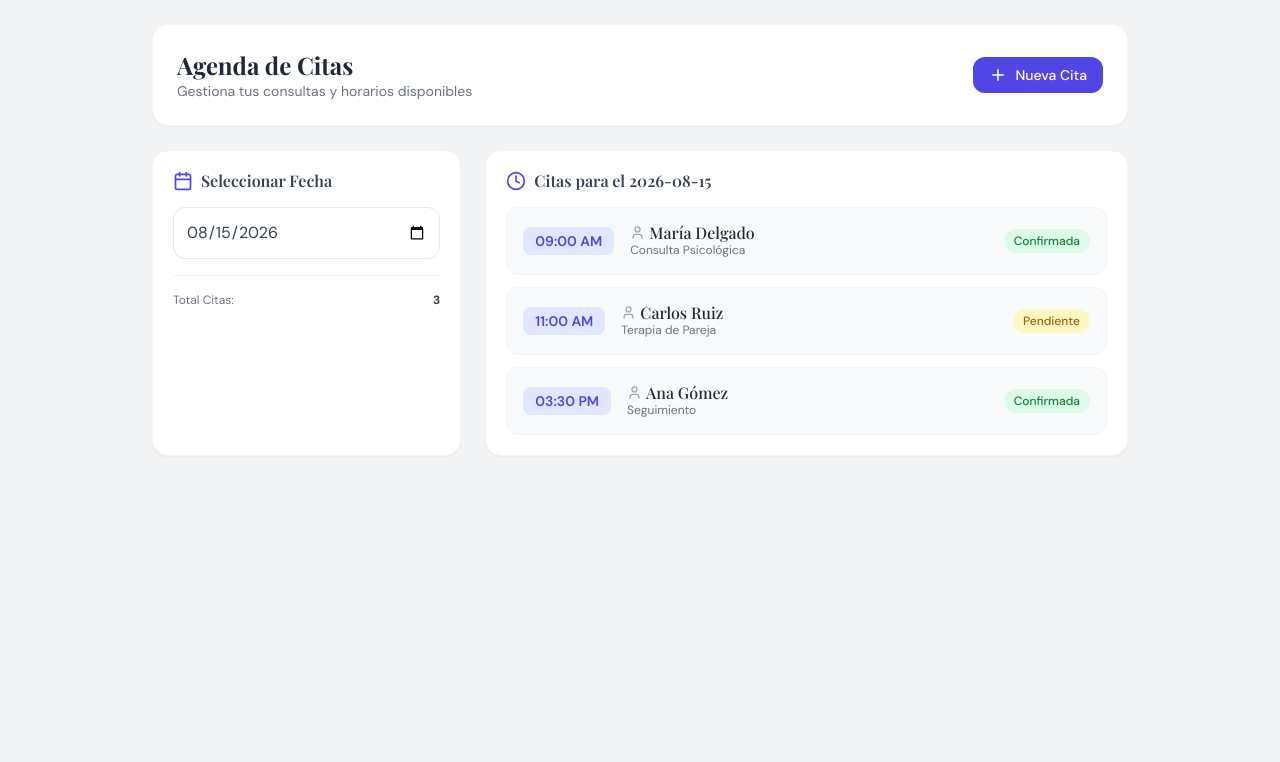
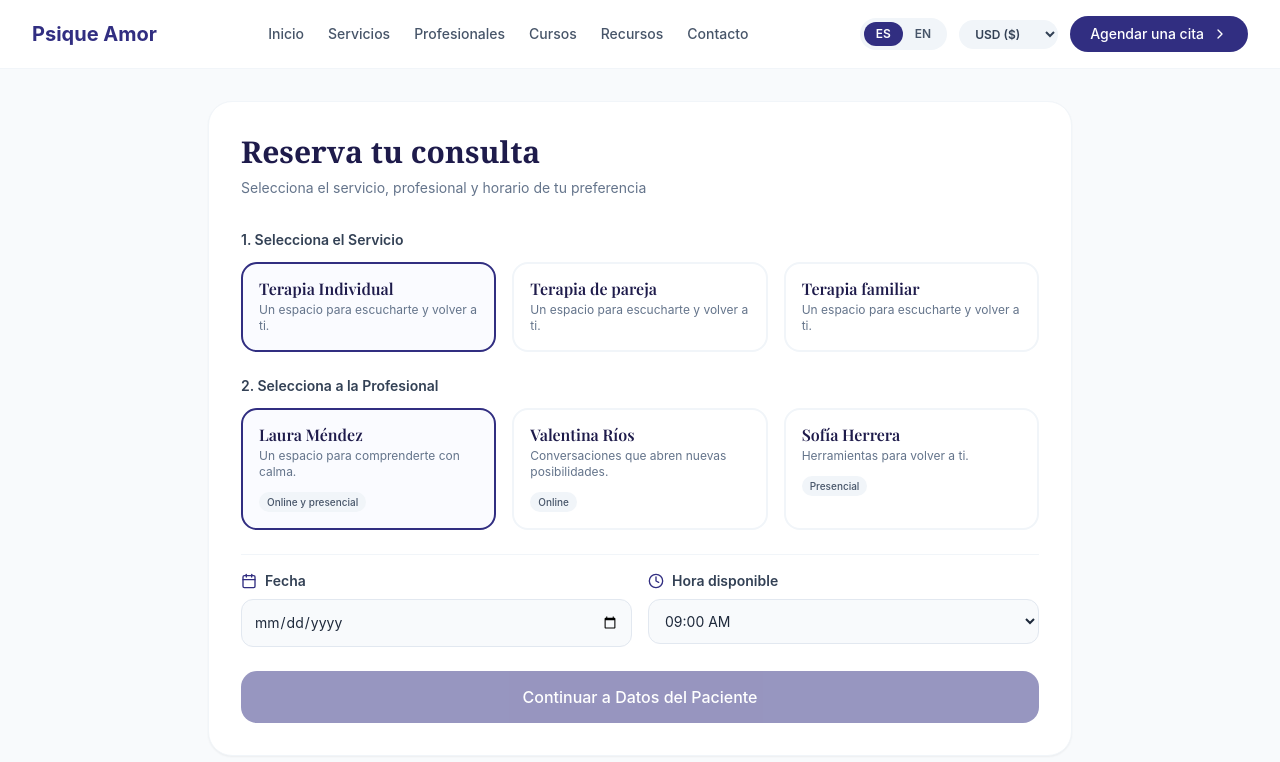
Before and after one commit to jennessevillalobos/MOCKUP-CITAS-DE-PSICOLOGIA, a React (Vite) app: page / in a window 1280 px wide. Shown: the top 762 px of the page. Built offline with nearby package versions, Linux system fonts and the light colour scheme.

Commit message:
Update Schedule.tsx

```diff
--- a/src/pages/Schedule.tsx
+++ b/src/pages/Schedule.tsx
@@ -1,83 +1,295 @@
 import React, { useState } from 'react';
-import { Calendar, Clock, Plus, User } from 'lucide-react';
+import { Calendar, Clock, User, Globe, DollarSign, CreditCard, CheckCircle, ChevronRight } from 'lucide-react';
 
 export const Schedule: React.FC = () => {
-  const [selectedDate, setSelectedDate] = useState('2026-08-15');
-  const [appointments] = useState([
-    { id: 1, time: '09:00 AM', patient: 'María Delgado', type: 'Consulta Psicológica', status: 'Confirmada' },
-    { id: 2, time: '11:00 AM', patient: 'Carlos Ruiz', type: 'Terapia de Pareja', status: 'Pendiente' },
-    { id: 3, time: '03:30 PM', patient: 'Ana Gómez', type: 'Seguimiento', status: 'Confirmada' },
-  ]);
+  // Estados de navegación superior
+  const [language, setLanguage] = useState<'ES' | 'EN'>('ES');
+  const [currency, setCurrency] = useState<'USD' | 'VES' | 'EUR'>('USD');
+
+  // Estados del formulario
+  const [step, setStep] = useState(1);
+  const [service, setService] = useState('Terapia Individual');
+  const [professional, setProfessional] = useState('Laura Méndez');
+  const [modality, setModality] = useState('Online');
+  const [date, setDate] = useState('');
+  const [time, setTime] = useState('09:00 AM');
+
+  // Datos del paciente y pago
+  const [patientName, setPatientName] = useState('');
+  const [patientEmail, setPatientEmail] = useState('');
+  const [reason, setReason] = useState('');
+  const [paymentMethod, setPaymentMethod] = useState('Pago Móvil');
+
+  // Precios
+  const rates = { USD: 1, VES: 36.5, EUR: 0.92 };
+  const basePrice = service === 'Terapia Individual' ? 45 : service === 'Terapia de pareja' ? 60 : 65;
+  const finalPrice = (basePrice * rates[currency]).toFixed(2);
 
   return (
-    <div className="p-6 max-w-5xl mx-auto space-y-6">
-      {/* Encabezado */}
-      <div className="flex justify-between items-center bg-white p-6 rounded-2xl shadow-sm border border-gray-100">
-        <div>
-          <h1 className="text-2xl font-bold text-gray-800">Agenda de Citas</h1>
-          <p className="text-gray-500 text-sm">Gestiona tus consultas y horarios disponibles</p>
+    <div className="min-h-screen bg-[#f8fafc] text-slate-800 font-sans pb-12">
+      {/* Navbar Superior Idéntico al Mockup */}
+      <nav className="bg-white border-b border-slate-100 px-8 py-4 flex justify-between items-center sticky top-0 z-50">
+        <div className="flex items-center gap-2 font-bold text-xl text-slate-900">
+          <span className="text-indigo-900">Psique Amor</span>
         </div>
-        <button className="flex items-center gap-2 bg-indigo-600 hover:bg-indigo-700 text-white px-4 py-2 rounded-xl transition font-medium text-sm">
-          <Plus size={18} /> Nueva Cita
+
+        <div className="hidden md:flex items-center gap-6 text-sm font-medium text-slate-600">
+          <span>Inicio</span>
+          <span>Servicios</span>
+          <span>Profesionales</span>
+          <span>Cursos</span>
+          <span>Recursos</span>
+          <span>Contacto</span>
+        </div>
+
+        <div className="flex items-center gap-3">
+          {/* Selector de Idioma */}
+          <div className="flex bg-slate-100 p-1 rounded-full text-xs font-semibold">
+            <button
+              onClick={() => setLanguage('ES')}
+              className={`px-3 py-1 rounded-full transition ${
+                language === 'ES' ? 'bg-indigo-900 text-white' : 'text-slate-600'
+              }`}
+            >
+              ES
+            </button>
+            <button
+              onClick={() => setLanguage('EN')}
+              className={`px-3 py-1 rounded-full transition ${
+                language === 'EN' ? 'bg-indigo-900 text-white' : 'text-slate-600'
+              }`}
+            >
+              EN
             </button>
           </div>
 
-      <div className="grid grid-cols-1 md:grid-cols-3 gap-6">
-        {/* Selector de fecha */}
-        <div className="bg-white p-5 rounded-2xl shadow-sm border border-gray-100 space-y-4">
-          <h2 className="font-semibold text-gray-700 flex items-center gap-2">
-            <Calendar className="text-indigo-600" size={20} /> Seleccionar Fecha
-          </h2>
-          <input
-            type="date"
-            value={selectedDate}
-            onChange={(e) => setSelectedDate(e.target.value)}
-            className="w-full p-3 border border-gray-200 rounded-xl focus:outline-none focus:ring-2 focus:ring-indigo-500 text-gray-700"
-          />
-          <div className="pt-4 border-t border-gray-100 text-xs text-gray-500 space-y-2">
-            <div className="flex justify-between">
-              <span>Total Citas:</span>
-              <span className="font-bold text-gray-700">{appointments.length}</span>
+          {/* Selector de Moneda */}
+          <select
+            value={currency}
+            onChange={(e) => setCurrency(e.target.value as any)}
+            className="bg-slate-100 text-slate-700 text-xs font-semibold px-3 py-1.5 rounded-full border-none focus:outline-none cursor-pointer"
+          >
+            <option value="USD">USD ($)</option>
+            <option value="VES">VES (Bs.)</option>
+            <option value="EUR">EUR (€)</option>
+          </select>
+
+          <button className="bg-indigo-900 text-white px-5 py-2 rounded-full text-sm font-medium hover:bg-indigo-800 transition flex items-center gap-2">
+            {language === 'ES' ? 'Agendar una cita' : 'Book Appointment'} <ChevronRight size={16} />
+          </button>
         </div>
+      </nav>
+
+      {/* Contenido Principal */}
+      <div className="max-w-4xl mx-auto mt-8 px-4">
+        <div className="bg-white rounded-3xl p-8 shadow-sm border border-slate-100">
+          <h1 className="text-3xl font-serif font-semibold text-indigo-950 mb-2">
+            {language === 'ES' ? 'Reserva tu consulta' : 'Book your consultation'}
+          </h1>
+          <p className="text-slate-500 text-sm mb-8">
+            {language === 'ES'
+              ? 'Selecciona el servicio, profesional y horario de tu preferencia'
+              : 'Select your preferred service, professional, and schedule'}
+          </p>
+
+          {step === 1 && (
+            <div className="space-y-6">
+              {/* Selección de Servicio */}
+              <div>
+                <label className="block text-sm font-semibold text-slate-700 mb-3">1. Selecciona el Servicio</label>
+                <div className="grid grid-cols-1 md:grid-cols-3 gap-4">
+                  {['Terapia Individual', 'Terapia de pareja', 'Terapia familiar'].map((item) => (
+                    <div
+                      key={item}
+                      onClick={() => setService(item)}
+                      className={`p-4 rounded-2xl border-2 cursor-pointer transition ${
+                        service === item
+                          ? 'border-indigo-900 bg-indigo-50/30'
+                          : 'border-slate-100 hover:border-slate-200'
+                      }`}
+                    >
+                      <h3 className="font-semibold text-indigo-950">{item}</h3>
+                      <p className="text-xs text-slate-500 mt-1">Un espacio para escucharte y volver a ti.</p>
+                    </div>
+                  ))}
                 </div>
               </div>
 
-        {/* Lista de citas */}
-        <div className="md:col-span-2 bg-white p-5 rounded-2xl shadow-sm border border-gray-100 space-y-4">
-          <h2 className="font-semibold text-gray-700 flex items-center gap-2">
-            <Clock className="text-indigo-600" size={20} /> Citas para el {selectedDate}
-          </h2>
-
-          <div className="space-y-3">
-            {appointments.map((item) => (
+              {/* Selección de Profesional */}
+              <div>
+                <label className="block text-sm font-semibold text-slate-700 mb-3">2. Selecciona a la Profesional</label>
+                <div className="grid grid-cols-1 md:grid-cols-3 gap-4">
+                  {[
+                    { name: 'Laura Méndez', desc: 'Un espacio para comprenderte con calma.', tag: 'Online y presencial' },
+                    { name: 'Valentina Ríos', desc: 'Conversaciones que abren nuevas posibilidades.', tag: 'Online' },
+                    { name: 'Sofía Herrera', desc: 'Herramientas para volver a ti.', tag: 'Presencial' },
+                  ].map((prof) => (
                     <div
-                key={item.id}
-                className="flex items-center justify-between p-4 bg-gray-50 hover:bg-indigo-50/50 rounded-xl border border-gray-100 transition"
-              >
-                <div className="flex items-center gap-4">
-                  <span className="text-sm font-semibold text-indigo-600 bg-indigo-100 px-3 py-1 rounded-lg">
-                    {item.time}
-                  </span>
-                  <div>
-                    <h3 className="font-medium text-gray-800 flex items-center gap-1">
-                      <User size={15} className="text-gray-400" /> {item.patient}
-                    </h3>
-                    <p className="text-xs text-gray-500">{item.type}</p>
-                  </div>
-                </div>
-                <span
-                  className={`text-xs px-2.5 py-1 rounded-full font-medium ${
-                    item.status === 'Confirmada'
-                      ? 'bg-green-100 text-green-700'
-                      : 'bg-yellow-100 text-yellow-700'
+                      key={prof.name}
+                      onClick={() => setProfessional(prof.name)}
+                      className={`p-4 rounded-2xl border-2 cursor-pointer transition ${
+                        professional === prof.name
+                          ? 'border-indigo-900 bg-indigo-50/30'
+                          : 'border-slate-100 hover:border-slate-200'
                       }`}
                     >
-                  {item.status}
+                      <h3 className="font-semibold text-indigo-950">{prof.name}</h3>
+                      <p className="text-xs text-slate-500 mt-1 mb-2">{prof.desc}</p>
+                      <span className="text-[10px] bg-slate-100 text-slate-600 px-2 py-1 rounded-full font-medium">
+                        {prof.tag}
                       </span>
                     </div>
                   ))}
                 </div>
               </div>
+
+              {/* Selección de Fecha y Hora */}
+              <div className="grid grid-cols-1 md:grid-cols-2 gap-4 pt-4 border-t border-slate-100">
+                <div>
+                  <label className="block text-sm font-semibold text-slate-700 mb-2 flex items-center gap-2">
+                    <Calendar size={16} className="text-indigo-900" /> Fecha
+                  </label>
+                  <input
+                    type="date"
+                    value={date}
+                    onChange={(e) => setDate(e.target.value)}
+                    className="w-full p-3 bg-slate-50 border border-slate-200 rounded-xl text-sm focus:outline-none focus:ring-2 focus:ring-indigo-900"
+                  />
+                </div>
+
+                <div>
+                  <label className="block text-sm font-semibold text-slate-700 mb-2 flex items-center gap-2">
+                    <Clock size={16} className="text-indigo-900" /> Hora disponible
+                  </label>
+                  <select
+                    value={time}
+                    onChange={(e) => setTime(e.target.value)}
+                    className="w-full p-3 bg-slate-50 border border-slate-200 rounded-xl text-sm focus:outline-none focus:ring-2 focus:ring-indigo-900"
+                  >
+                    <option>09:00 AM</option>
+                    <option>11:00 AM</option>
+                    <option>02:00 PM</option>
+                    <option>04:00 PM</option>
+                  </select>
+                </div>
+              </div>
+
+              <button
+                disabled={!date}
+                onClick={() => setStep(2)}
+                className="w-full bg-indigo-900 text-white font-medium py-3.5 rounded-2xl hover:bg-indigo-800 transition disabled:opacity-50 mt-4"
+              >
+                Continuar a Datos del Paciente
+              </button>
+            </div>
+          )}
+
+          {step === 2 && (
+            <div className="space-y-6">
+              <h2 className="text-xl font-semibold text-indigo-950">Datos del Paciente y Pago</h2>
+
+              <div className="grid grid-cols-1 md:grid-cols-2 gap-4">
+                <div>
+                  <label className="block text-sm font-semibold text-slate-700 mb-1">Nombre Completo</label>
+                  <input
+                    type="text"
+                    required
+                    placeholder="Ej. María Pérez"
+                    value={patientName}
+                    onChange={(e) => setPatientName(e.target.value)}
+                    className="w-full p-3 border border-slate-200 rounded-xl text-sm"
+                  />
+                </div>
+
+                <div>
+                  <label className="block text-sm font-semibold text-slate-700 mb-1">Correo Electrónico</label>
+                  <input
+                    type="email"
+                    required
+                    placeholder="ejemplo@correo.com"
+                    value={patientEmail}
+                    onChange={(e) => setPatientEmail(e.target.value)}
+                    className="w-full p-3 border border-slate-200 rounded-xl text-sm"
+                  />
+                </div>
+
+                <div className="md:col-span-2">
+                  <label className="block text-sm font-semibold text-slate-700 mb-1">Motivo de la Consulta</label>
+                  <textarea
+                    rows={2}
+                    placeholder="Escribe brevemente el motivo..."
+                    value={reason}
+                    onChange={(e) => setReason(e.target.value)}
+                    className="w-full p-3 border border-slate-200 rounded-xl text-sm"
+                  />
+                </div>
+              </div>
+
+              {/* Módulo de Pago Multimoneda */}
+              <div className="p-5 bg-slate-50 rounded-2xl border border-slate-200 space-y-3">
+                <div className="flex justify-between items-center border-b border-slate-200 pb-3">
+                  <span className="font-semibold text-slate-700">Monto a pagar ({currency})</span>
+                  <span className="text-2xl font-bold text-indigo-950">
+                    {currency === 'USD' ? '$' : currency === 'EUR' ? '€' : 'Bs. '} {finalPrice}
+                  </span>
+                </div>
+
+                <label className="block text-xs font-semibold text-slate-500 uppercase tracking-wider">
+                  Método de Pago Ficticio
+                </label>
+                <div className="grid grid-cols-3 gap-2">
+                  {['Pago Móvil', 'Zelle', 'Tarjeta'].map((m) => (
+                    <button
+                      key={m}
+                      type="button"
+                      onClick={() => setPaymentMethod(m)}
+                      className={`py-2 px-3 text-xs rounded-xl font-medium border transition ${
+                        paymentMethod === m
+                          ? 'bg-indigo-900 text-white border-indigo-900'
+                          : 'bg-white text-slate-700 border-slate-200'
+                      }`}
+                    >
+                      {m}
+                    </button>
+                  ))}
+                </div>
+              </div>
+
+              <div className="flex gap-3">
+                <button
+                  type="button"
+                  onClick={() => setStep(1)}
+                  className="w-1/3 bg-slate-100 text-slate-700 font-medium py-3 rounded-2xl hover:bg-slate-200 transition"
+                >
+                  Volver
+                </button>
+                <button
+                  type="button"
+                  onClick={() => setStep(3)}
+                  className="w-2/3 bg-indigo-900 text-white font-medium py-3 rounded-2xl hover:bg-indigo-800 transition"
+                >
+                  Confirmar y Pagar
+                </button>
+              </div>
+            </div>
+          )}
+
+          {step === 3 && (
+            <div className="text-center py-8 space-y-4">
+              <CheckCircle size={64} className="text-emerald-500 mx-auto" />
+              <h2 className="text-2xl font-serif font-bold text-indigo-950">¡Cita Confirmada!</h2>
+              <p className="text-slate-600 text-sm max-w-md mx-auto">
+                Hemos enviado los detalles de tu cita con <strong>{professional}</strong> para el <strong>{date}</strong> a las <strong>{time}</strong> al correo {patientEmail}.
+              </p>
+              <button
+                onClick={() => setStep(1)}
+                className="mt-4 bg-indigo-900 text-white px-8 py-3 rounded-2xl font-medium hover:bg-indigo-800 transition"
+              >
+                Volver al Inicio
+              </button>
+            </div>
+          )}
+        </div>
       </div>
     </div>
   );
```
Lines whose indentation alone changed are shown as unchanged.
